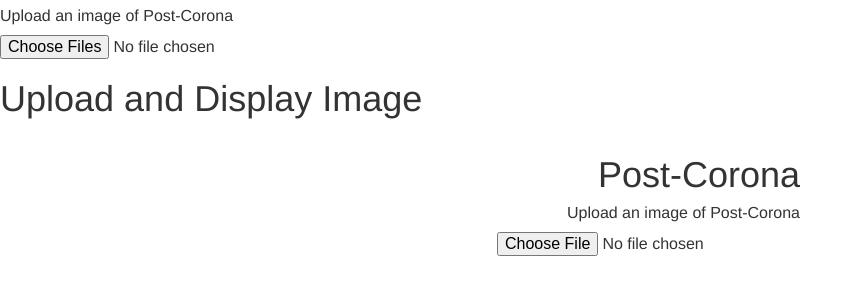
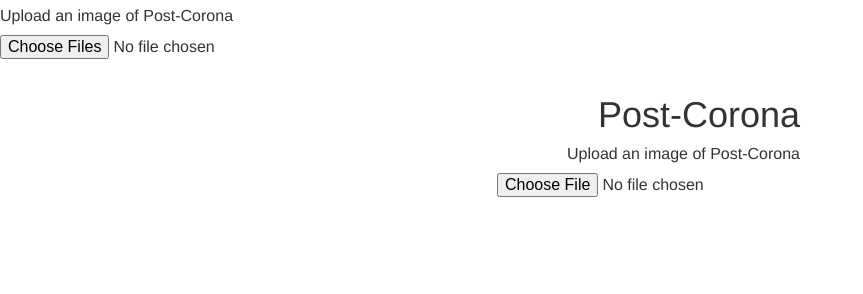
Before and after one commit to jenders47/pandemicrate, a plain HTML site: page index.html in a window 1280 px wide. Shown: the part 432-726 px from the top of the page, without its empty margins (0-863 px from the left). Drawn offline with nearby package versions, Linux system fonts and the light colour scheme.

Commit message:
Update index.html

```diff
--- a/index.html
+++ b/index.html
@@ -19,8 +19,9 @@
 						<input type="file" multiple="false"
 						accepte="image/*" id="finput"
 						onchange="upload()" >
-					<h1>Upload and Display Image
-					</h1>
+					<script
+					src="http://www.dukelearntoprogram.com/course1/common/js/image/SimpleImage.js">
+					</script>
 					</Form>
 					</td>
 				<tr/>
```
